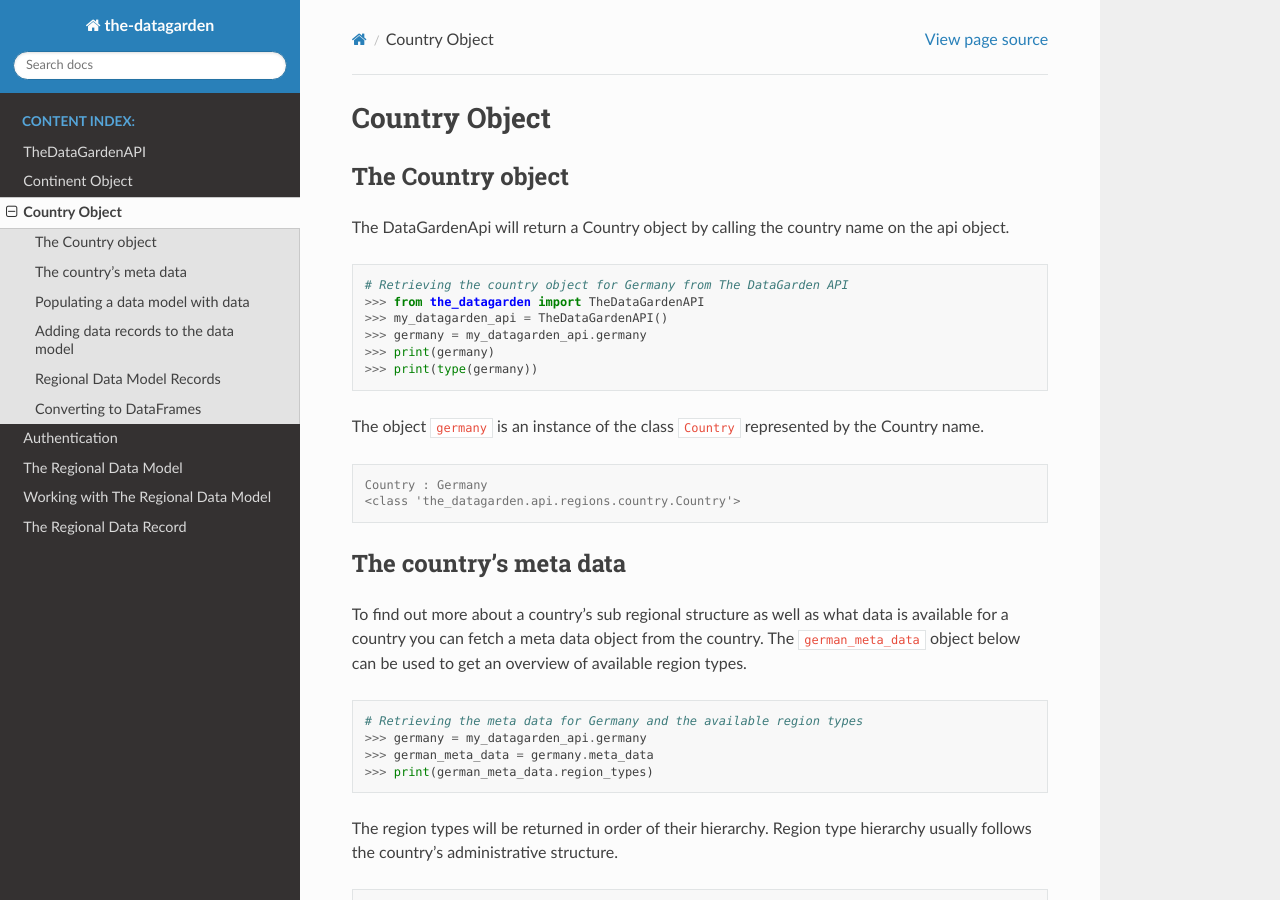
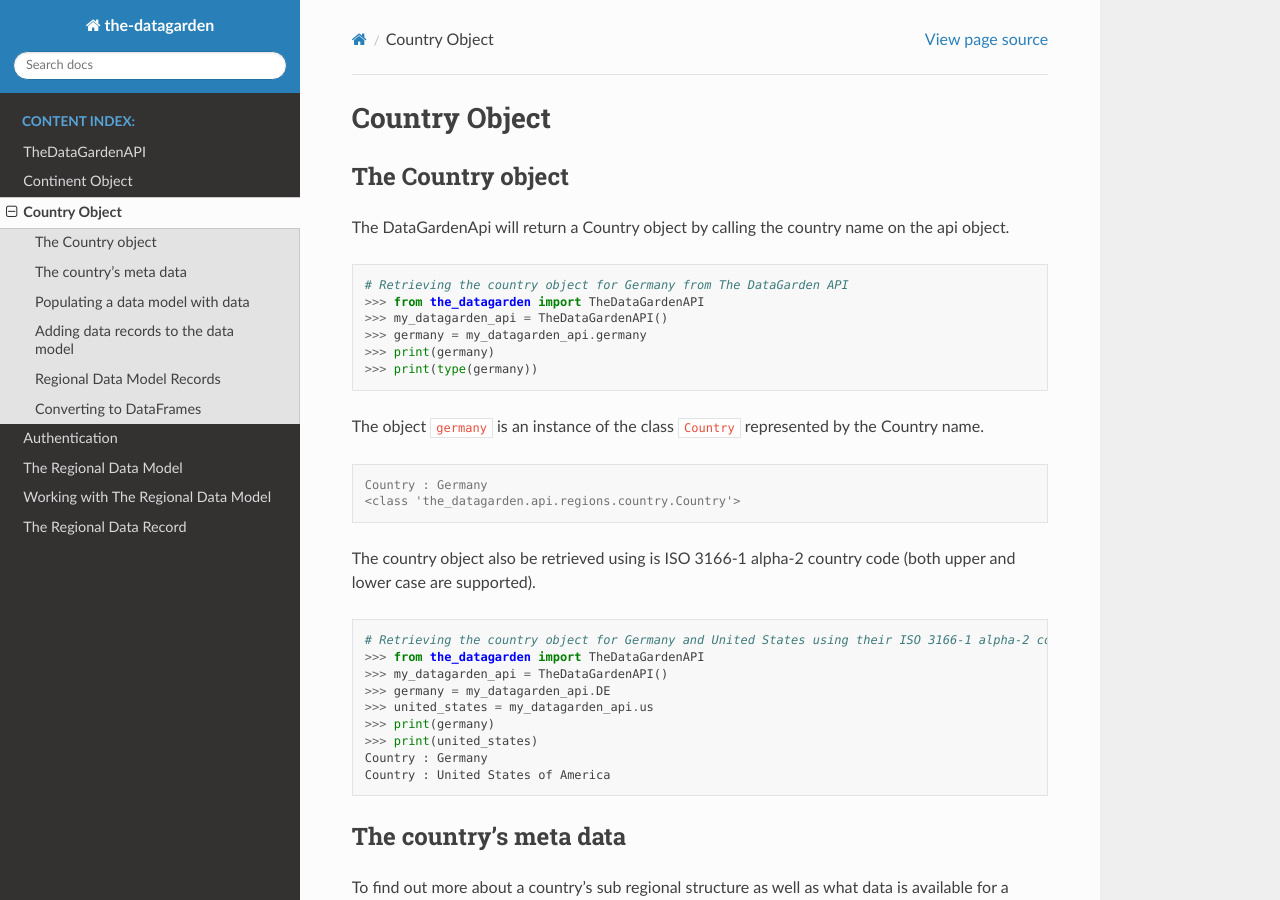
Before and after one commit to OlivettaDataGarden/dg-the-datagarden, a Sphinx documentation site: the page built from docs/source/country.rst, in a window 1280 px wide and 900 px high. Built offline with Sphinx 7.4.7 and the Read the Docs theme 3.1.0, drawn with Linux system fonts in a browser that asks for light colours.

Commit message:
DGDG-7 allow using iso cc 2 codes to retrieve a country object

```diff
--- a/docs/source/country.rst
+++ b/docs/source/country.rst
@@ -22,6 +22,19 @@ The object ``germany`` is an instance of the class ``Country`` represented by th
     Country : Germany
     <class 'the_datagarden.api.regions.country.Country'>
 
+The country object also be retrieved using is ISO 3166-1 alpha-2 country code (both upper and lower case are supported).
+
+.. code-block:: python
+
+    # Retrieving the country object for Germany and United States using their ISO 3166-1 alpha-2 country codes
+    >>> from the_datagarden import TheDataGardenAPI
+    >>> my_datagarden_api = TheDataGardenAPI()
+    >>> germany = my_datagarden_api.DE
+    >>> united_states = my_datagarden_api.us
+    >>> print(germany)
+    >>> print(united_states)
+    Country : Germany
+    Country : United States of America
 
 The country's meta data
 -----------------------
--- a/docs/source/index.rst
+++ b/docs/source/index.rst
@@ -14,12 +14,12 @@ retrieve data for a specific continent, country or subregion easily by calling t
 .. code-block:: python
 
     # initialize a country object and retrieve the demographics attribute
-    >>> nl = the_datagarden_api.netherlands
+    >>> nl = the_datagarden_api.netherlands # or nl = the_datagarden_api.NL
     >>> nl_demographics = nl.demographics()
     TheDataGardenRegionalDataModel : Demographics : (count=5)
 
 Object ``nl_demographics`` will now hold 5 records containing demographic data for the Netherlands for a specific set
-of periods (by defaut records with yearly data are retrieved). You can convert ``nl_demographics`` to a pandas or polars so
+of periods (by default records with yearly data are retrieved). You can convert ``nl_demographics`` to a pandas or polars so
 that you can work with the data in a tabular format.
 
 .. code-block:: python
--- a/pyproject.toml
+++ b/pyproject.toml
@@ -1,6 +1,6 @@
 [project]
 name = "the-datagarden"
-version = "1.1.2"
+version = "1.1.3"
 description = "Public data made easy."
 readme = "README.rst"
 requires-python = ">=3.10"
```
Also changed, not shown: 2 other files.
